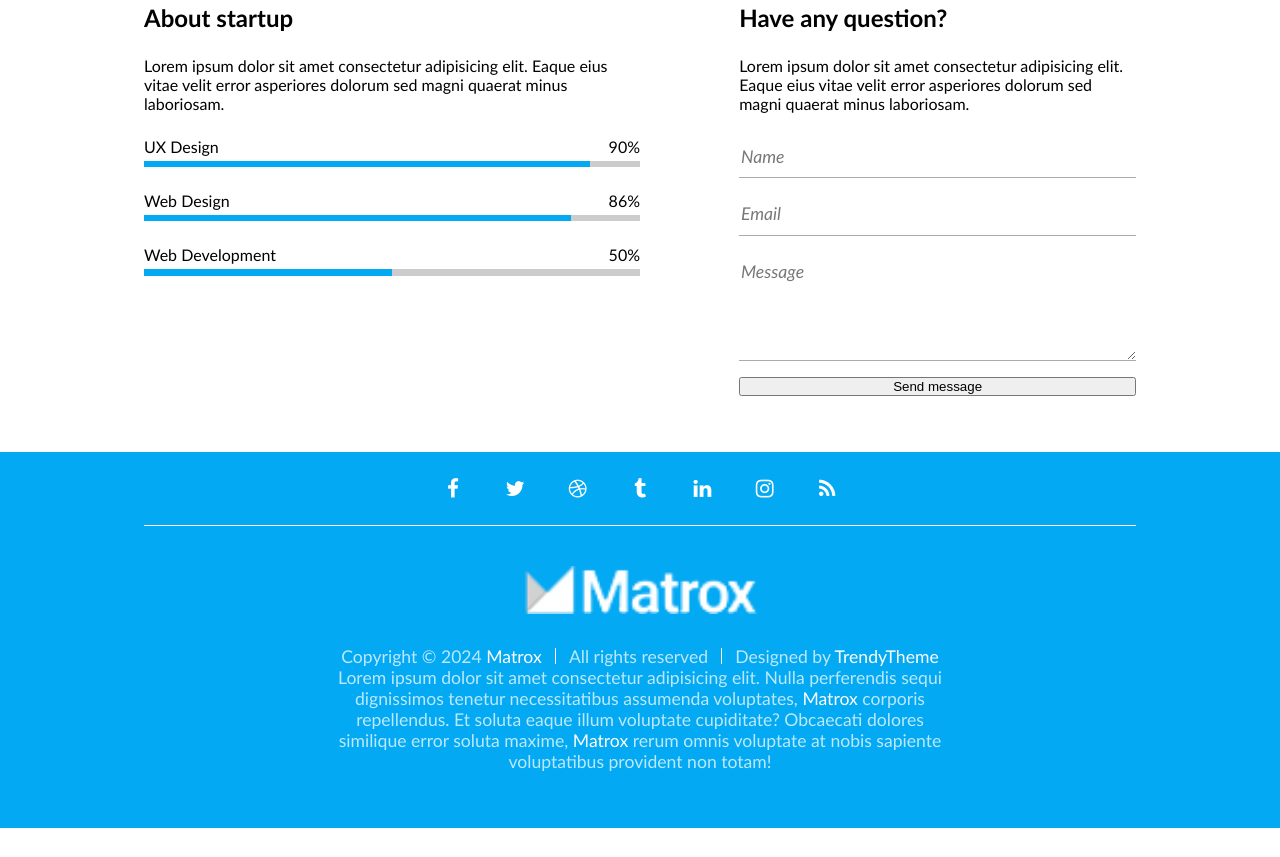
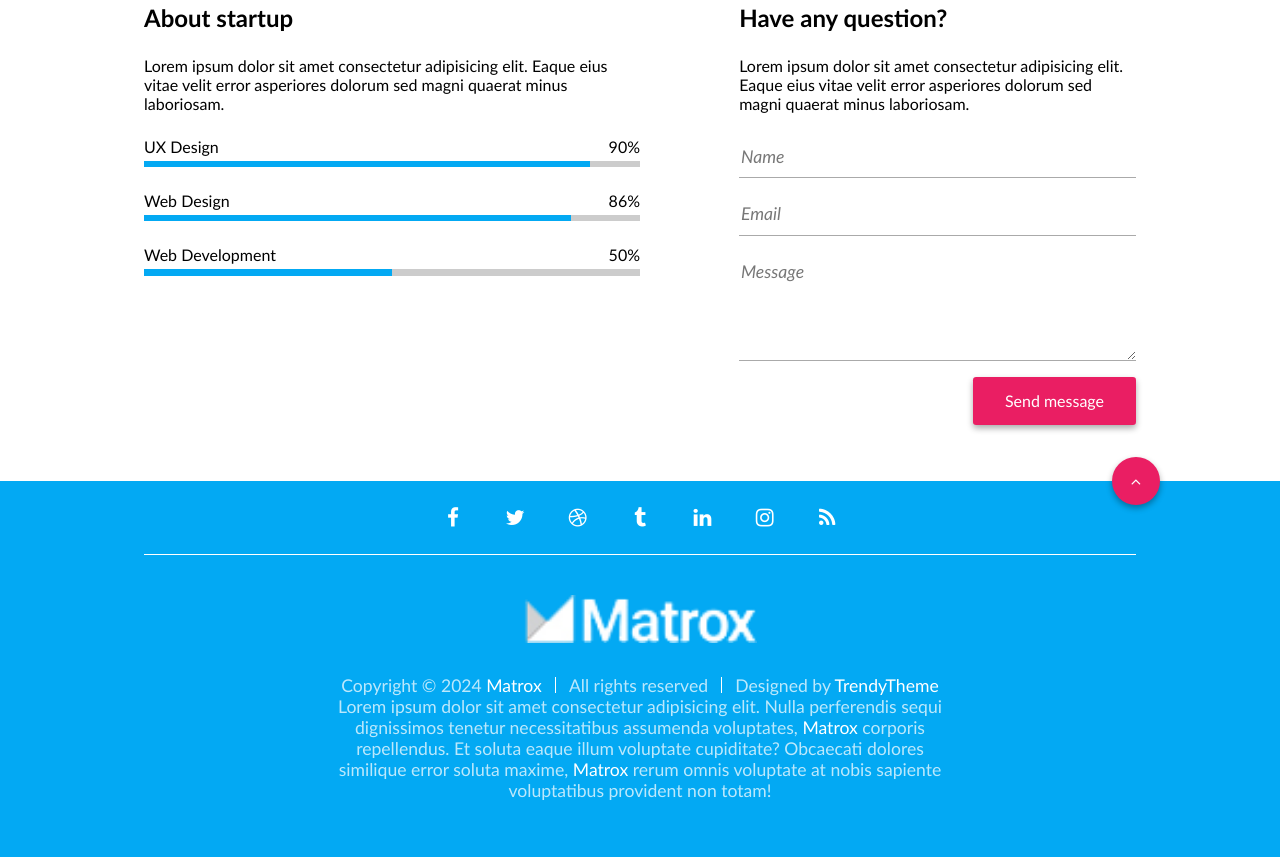
Before and after one commit to mkrivickas/44-grupe-coming-soon, a website: page index.html in a window 1280 px wide. Shown: the part 853-1710 px from the top of the page. Before the commit the page ends 1681 px from the top, so only its background shows below. Drawn offline with Linux system fonts and the light colour scheme.

Commit message:
Round footer button

```diff
--- a/css/base/base.css
+++ b/css/base/base.css
@@ -1,6 +1,7 @@
 :root {
   --main-color: #03a9f3;
   --secondary-color: #ea1e63;
+  --secondary-color-dark: #b00c42;
 }
 body,
 body * {
--- /dev/null
+++ b/css/components/button.css
@@ -0,0 +1,47 @@
+.btn {
+  padding: 1em 2em;
+  background-color: var(--secondary-color);
+  color: #fff;
+  font-family: inherit;
+  font-size: 1rem;
+  line-height: 1em;
+  text-align: center;
+  border: none;
+  cursor: pointer;
+  text-decoration: none;
+  box-shadow: 0 0.2em 0.4em #0005;
+  border-radius: 0.2rem;
+  user-select: none;
+}
+.btn:hover {
+  background-color: var(--secondary-color-dark);
+  box-shadow: 0 0.2em 0.4em #0007;
+}
+.btn.btn-small {
+  font-size: 0.7rem;
+}
+.btn.btn-big {
+  font-size: 1.4rem;
+}
+.btn.btn-circle {
+  height: 3em;
+  width: 3em;
+  padding: 0;
+  font-family: "FontAwesome";
+  line-height: 3em;
+  border-radius: 50%;
+}
+.btn.btn-round {
+  border-radius: 1.5em;
+}
+.btn.btn-square {
+  border-radius: 0;
+}
+.btn.btn-success {
+  background-color: green;
+}
+.btn.btn-light {
+  background-color: #fff;
+  color: #000;
+  border: 1px solid #000;
+}
--- a/css/components/form.css
+++ b/css/components/form.css
@@ -1,6 +1,7 @@
 .form {
   display: flex;
   flex-direction: column;
+  align-items: flex-end;
   gap: 1rem;
   font-family: "Gill Sans", "Gill Sans MT", Calibri, "Trebuchet MS", sans-serif;
   font-size: 1.1rem;
@@ -33,6 +34,3 @@
 :focus-visible {
   outline: 2px solid var(--main-color);
 }
-.form button {
-  padding: var(--size-combo);
-}
--- a/css/pages/home.css
+++ b/css/pages/home.css
@@ -6,6 +6,7 @@
 @import "../3rd-party/font-awesome.min.css";
 
 /* components */
+@import url(../components/button.css);
 @import url(../components/clock.css);
 @import url(../components/mouse.css);
 @import url(../components/form.css);
@@ -35,15 +36,26 @@
 footer.container {
   padding-top: 0;
 }
-.row.socials {
+footer .row {
+  position: relative;
+}
+footer .row > .btn {
+  position: absolute;
+  top: -1.5em;
+  right: -1.5em;
+}
+.socials {
   display: flex;
+  width: 100%;
+  justify-content: center;
+  flex-wrap: wrap;
   gap: 0.5em;
   padding: 0.5em 0;
   font-size: 1.3rem;
   margin-bottom: 2.5rem;
   border-bottom: 0.1rem solid #fff;
 }
-.row.socials > a {
+.socials > a {
   height: 2.5em;
   width: 2.5em;
   line-height: 2.5em;
@@ -53,7 +65,7 @@ footer.container {
   border-radius: 50%;
   transition: color 5s, background-color 5s;
 }
-.row.socials > a:hover {
+.socials > a:hover {
   background-color: #fff;
   color: #03a9f3;
   transition: all 1s;
--- a/index.html
+++ b/index.html
@@ -116,12 +116,12 @@
             </p>
             <form class="form">
               <label for="name">Name</label>
-              <input id="name" type="text" placeholder="Name">
+              <input id="name" type="text" placeholder="Name" autocomplete="name" required>
               <label for="email">Email</label>
-              <input id="email" type="email" placeholder="Email">
+              <input id="email" type="email" placeholder="Email" autocomplete="email" required>
               <label for="message">Message</label>
-              <textarea id="message" placeholder="Message"></textarea>
-              <button>Send message</button>
+              <textarea id="message" placeholder="Message" required></textarea>
+              <button class="btn" type="submit">Send message</button>
             </form>
           </div>
         </div>
@@ -129,8 +129,9 @@
     </main>
 
     <footer class="container bg-main">
-      <div class="row socials">
-        <a href="fa fa-facebook" href="#"
+      <div class="row">
+        <div class="socials">
+          <a href="fa fa-facebook" href="#"
           ><i class="fa fa-facebook" aria-hidden="true"></i>
         </i>
         </a>
@@ -152,6 +153,8 @@
         <a href="fa fa-rss" href="#"
           ><i class="fa fa-rss" aria-hidden="true"></i
         ></a>
+        </div>
+        <a  class="btn btn-circle fa fa-angle-up"href="#"></a>
       </div>
       <div class="row-short">
         <img class="footer-logo" src="./img/logo-white.png" alt="Logo">
```
